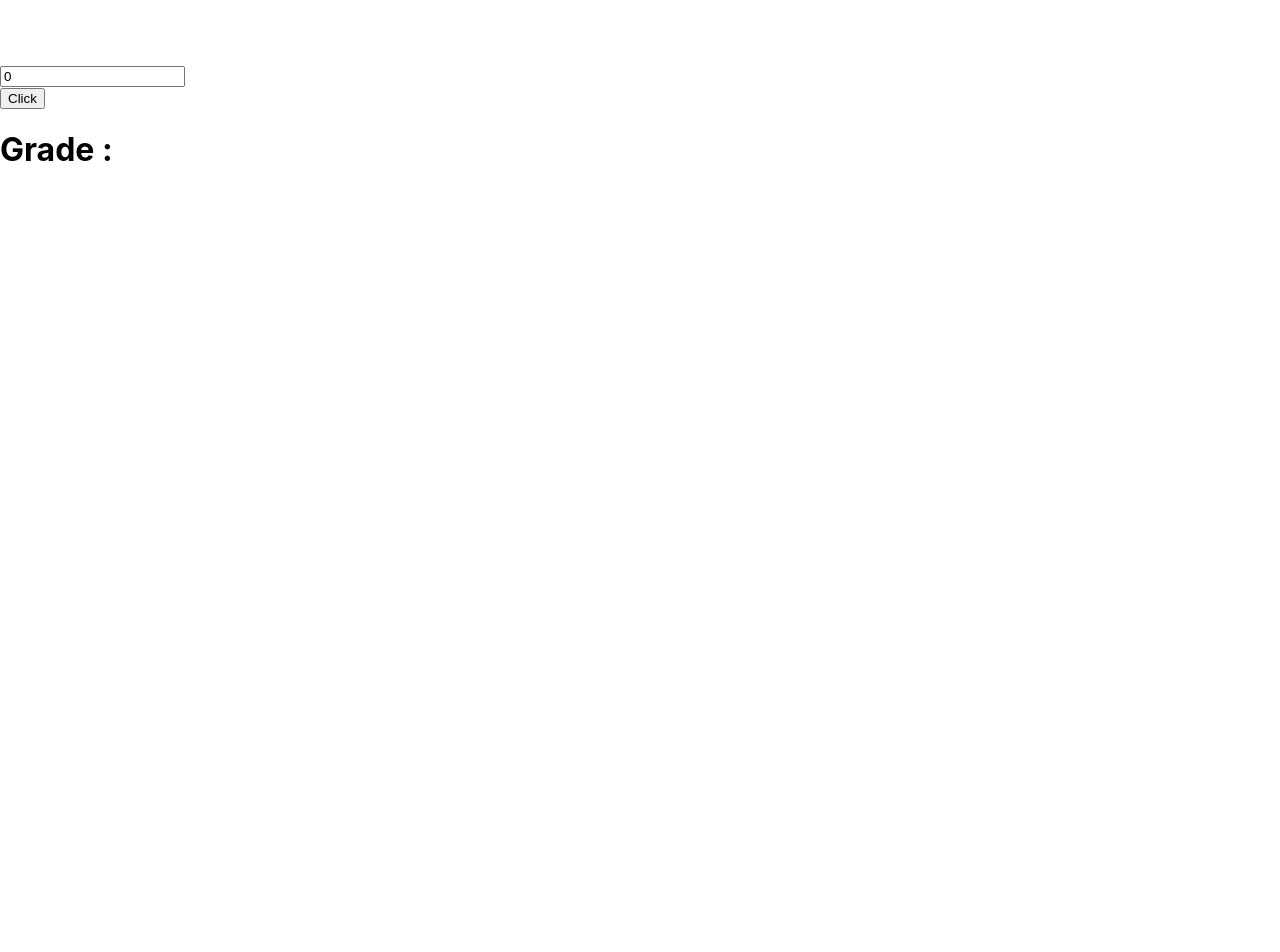
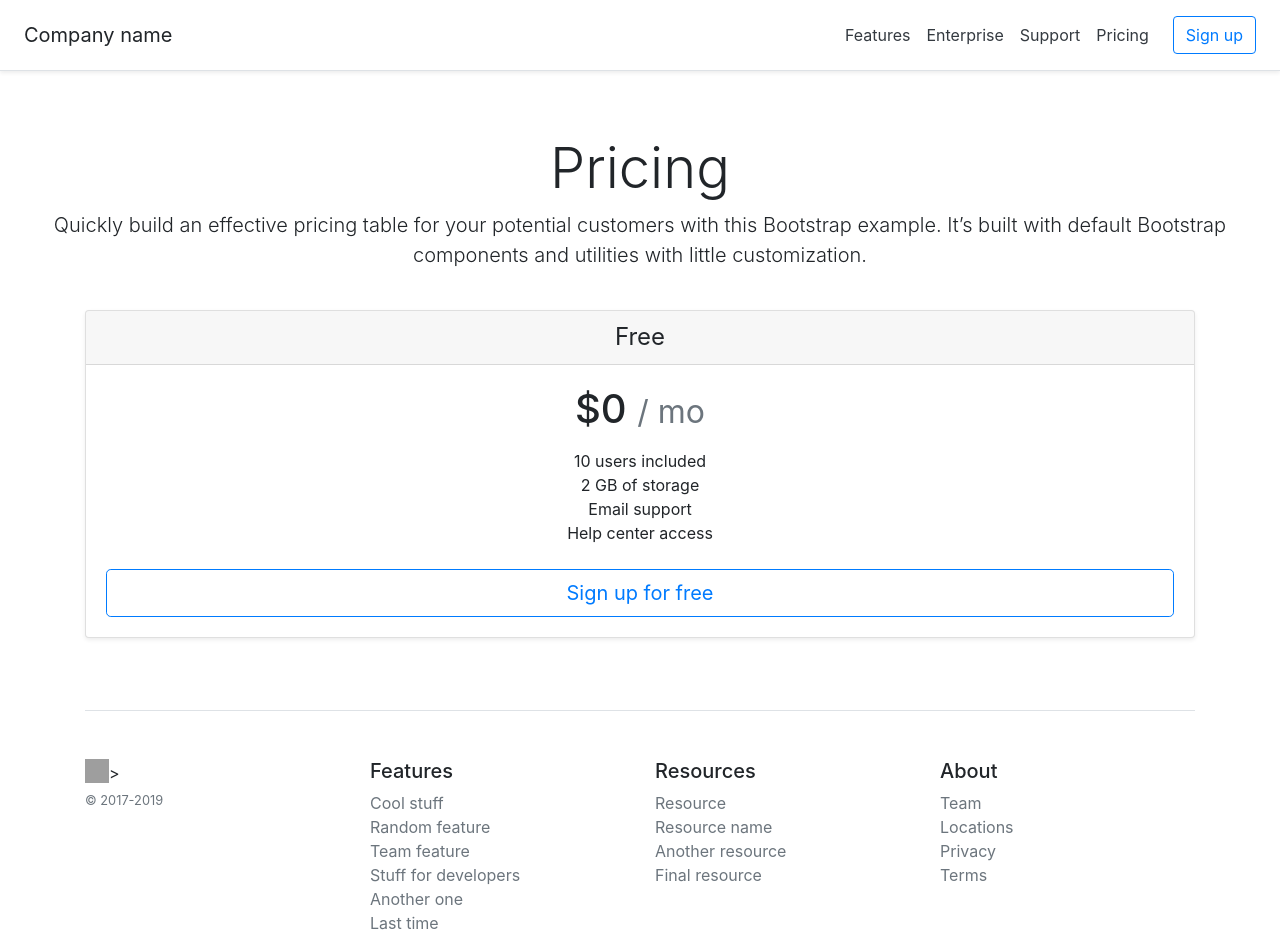
Before and after one commit to Puthxii/React-app, a React (Create React App) app: page / in a window 1280 px wide. Shown: the top 952 px of the page. Before the commit the page ends 800 px from the top, so only its background shows below. Built offline with nearby package versions, Linux system fonts and the light colour scheme; grey boxes are pictures that could not be loaded.

Commit message:
create layout

```diff
--- a/public/index.html
+++ b/public/index.html
@@ -15,8 +15,7 @@
       user's mobile device or desktop. See https://developers.google.com/web/fundamentals/web-app-manifest/
     -->
     <link rel="manifest" href="%PUBLIC_URL%/manifest.json" />
-    <link rel="stylesheet" href="https://unpkg.com/bootstrap-material-design@4.1.1/dist/css/bootstrap-material-design.min.css" integrity="sha384-wXznGJNEXNG1NFsbm0ugrLFMQPWswR3lds2VeinahP8N0zJw9VWSopbjv2x7WCvX" crossorigin="anonymous">
-    <!--
+    <link rel="stylesheet" href="https://stackpath.bootstrapcdn.com/bootstrap/4.3.1/css/bootstrap.min.css" integrity="sha384-ggOyR0iXCbMQv3Xipma34MD+dH/1fQ784/j6cY/iJTQUOhcWr7x9JvoRxT2MZw1T" crossorigin="anonymous">    <!--
       Notice the use of %PUBLIC_URL% in the tags above.
       It will be replaced with the URL of the `public` folder during the build.
       Only files inside the `public` folder can be referenced from the HTML.
@@ -25,7 +24,7 @@
       work correctly both with client-side routing and a non-root public URL.
       Learn how to configure a non-root public URL by running `npm run build`.
     -->
-    <title>React App</title>
+    <title>Resume : Teenapat Rattanawong</title>
   </head>
   <body>
     <noscript>You need to enable JavaScript to run this app.</noscript>
--- a/src/App.js
+++ b/src/App.js
@@ -1,61 +1,27 @@
 import React, {Component} from 'react';
-import logo from './logo.svg';
-import './App.css';
 import Containers from './containers/containers';
-import TextInput from './components/TextInput';
-import Button from './components/Button';
+import  MenuBar  from './Layout/MenuBar';
+import  Header  from './Layout/Header';
+import  Content  from './Layout/Content';
+import  Footer  from './Layout/Footer';
 
 
 class App extends Component {
 
-  state = {
-    score: 0,
-    grade: ''
-  }
-
-  inputChangeHandler = (event) => {
-    let value = event.target.value;
-    this.setState({
-      score: value
-    });
-  }
-
-  calculateGradeHandler = () => {
-    let score = this.state.score;
-    let grade = '';
-    if(score >= 80){
-      grade = 'A'
-    }else if(score >= 70){
-      grade = 'B'
-    }else if(score >= 60){
-      grade = 'C'
-    }else if(score >= 50){
-      grade = 'D'
-    }else{
-      grade = 'F'
-
-    }
-
-    this.setState({
-      grade: grade
-    });
-  }
-
-
   render() {
     return (
+      <div>
+        <MenuBar></MenuBar>
+        <Header></Header>
 
-      <Containers>
-       <div className="input-group mb-3">
-          <TextInput type="number" value= {this.state.score}  placeholder="input your score" classes="form-control" change={this.inputChangeHandler}/>
-        <div className="input-group-append">
-          <Button classes="btn btn-outline-secondary" click={this.calculateGradeHandler}>Click</Button>
-        </div>
+        <Containers>
+          <Content></Content>
+          <Footer></Footer>
+         </Containers>
+
       </div>
-      <h1>Grade : {this.state.grade}</h1>
 
-      </Containers>
-    );
+      );
   }
 }
 
--- /dev/null
+++ b/src/Layout/Content.js
@@ -0,0 +1,26 @@
+import React, {Component} from 'react';
+
+export default class Content extends Component {
+
+    render() {
+        return(
+            <div class="card-deck mb-3 text-center">
+                <div class="card mb-4 shadow-sm">
+                <div class="card-header">
+                    <h4 class="my-0 font-weight-normal">Free</h4>
+                </div>
+                <div class="card-body">
+                    <h1 class="card-title pricing-card-title">$0 <small class="text-muted">/ mo</small></h1>
+                    <ul class="list-unstyled mt-3 mb-4">
+                    <li>10 users included</li>
+                    <li>2 GB of storage</li>
+                    <li>Email support</li>
+                    <li>Help center access</li>
+                    </ul>
+                    <button type="button" class="btn btn-lg btn-block btn-outline-primary">Sign up for free</button>
+                </div>
+                </div>
+            </div>
+        )
+    }
+}
--- /dev/null
+++ b/src/Layout/Footer.js
@@ -0,0 +1,46 @@
+import React, {Component} from 'react';
+
+export default class Footer extends Component {
+
+    render() {
+        return(
+            <footer class="pt-4 my-md-5 pt-md-5 border-top">
+            <div class="row">
+              <div class="col-12 col-md">
+                <img class="mb-2" src="/docs/4.3/assets/brand/bootstrap-solid.svg" alt="" width="24" height="24"/>>
+                <small class="d-block mb-3 text-muted">© 2017-2019</small>
+              </div>
+              <div class="col-6 col-md">
+                <h5>Features</h5>
+                <ul class="list-unstyled text-small">
+                  <li><a class="text-muted" href="#">Cool stuff</a></li>
+                  <li><a class="text-muted" href="#">Random feature</a></li>
+                  <li><a class="text-muted" href="#">Team feature</a></li>
+                  <li><a class="text-muted" href="#">Stuff for developers</a></li>
+                  <li><a class="text-muted" href="#">Another one</a></li>
+                  <li><a class="text-muted" href="#">Last time</a></li>
+                </ul>
+              </div>
+              <div class="col-6 col-md">
+                <h5>Resources</h5>
+                <ul class="list-unstyled text-small">
+                  <li><a class="text-muted" href="#">Resource</a></li>
+                  <li><a class="text-muted" href="#">Resource name</a></li>
+                  <li><a class="text-muted" href="#">Another resource</a></li>
+                  <li><a class="text-muted" href="#">Final resource</a></li>
+                </ul>
+              </div>
+              <div class="col-6 col-md">
+                <h5>About</h5>
+                <ul class="list-unstyled text-small">
+                  <li><a class="text-muted" href="#">Team</a></li>
+                  <li><a class="text-muted" href="#">Locations</a></li>
+                  <li><a class="text-muted" href="#">Privacy</a></li>
+                  <li><a class="text-muted" href="#">Terms</a></li>
+                </ul>
+              </div>
+            </div>
+          </footer>
+        )
+    }
+}
--- /dev/null
+++ b/src/Layout/Header.js
@@ -0,0 +1,13 @@
+import React, {Component} from 'react';
+
+export default class Hearder extends Component {
+
+    render() {
+        return(
+             <div class="pricing-header px-3 py-3 pt-md-5 pb-md-4 mx-auto text-center">
+                <h1 class="display-4">Pricing</h1>
+                <p class="lead">Quickly build an effective pricing table for your potential customers with this Bootstrap example. It’s built with default Bootstrap components and utilities with little customization.</p>
+            </div>
+        )
+    }
+}
--- /dev/null
+++ b/src/Layout/MenuBar.js
@@ -0,0 +1,21 @@
+import React, {Component} from 'react';
+
+export default class MenuBar extends Component {
+
+    render() {
+        return(
+            <div>
+                <div class="d-flex flex-column flex-md-row align-items-center p-3 px-md-4 mb-3 bg-white border-bottom shadow-sm">
+                    <h5 class="my-0 mr-md-auto font-weight-normal">Company name</h5>
+                    <nav class="my-2 my-md-0 mr-md-3">
+                        <a class="p-2 text-dark" href="#">Features</a>
+                        <a class="p-2 text-dark" href="#">Enterprise</a>
+                        <a class="p-2 text-dark" href="#">Support</a>
+                        <a class="p-2 text-dark" href="#">Pricing</a>
+                    </nav>
+                    <a class="btn btn-outline-primary" href="#">Sign up</a>
+                </div>
+            </div>
+        )
+    }
+}
--- a/src/containers/containers.js
+++ b/src/containers/containers.js
@@ -1,12 +1,11 @@
 import React, {Component} from 'react';
-import './containers.css';
 
 
 export default class Containers extends Component {
 
     render() {
         return(
-            <div className="container Mt-50" >
+            <div className="container" >
                 {this.props.children}
             </div>
         )
```
